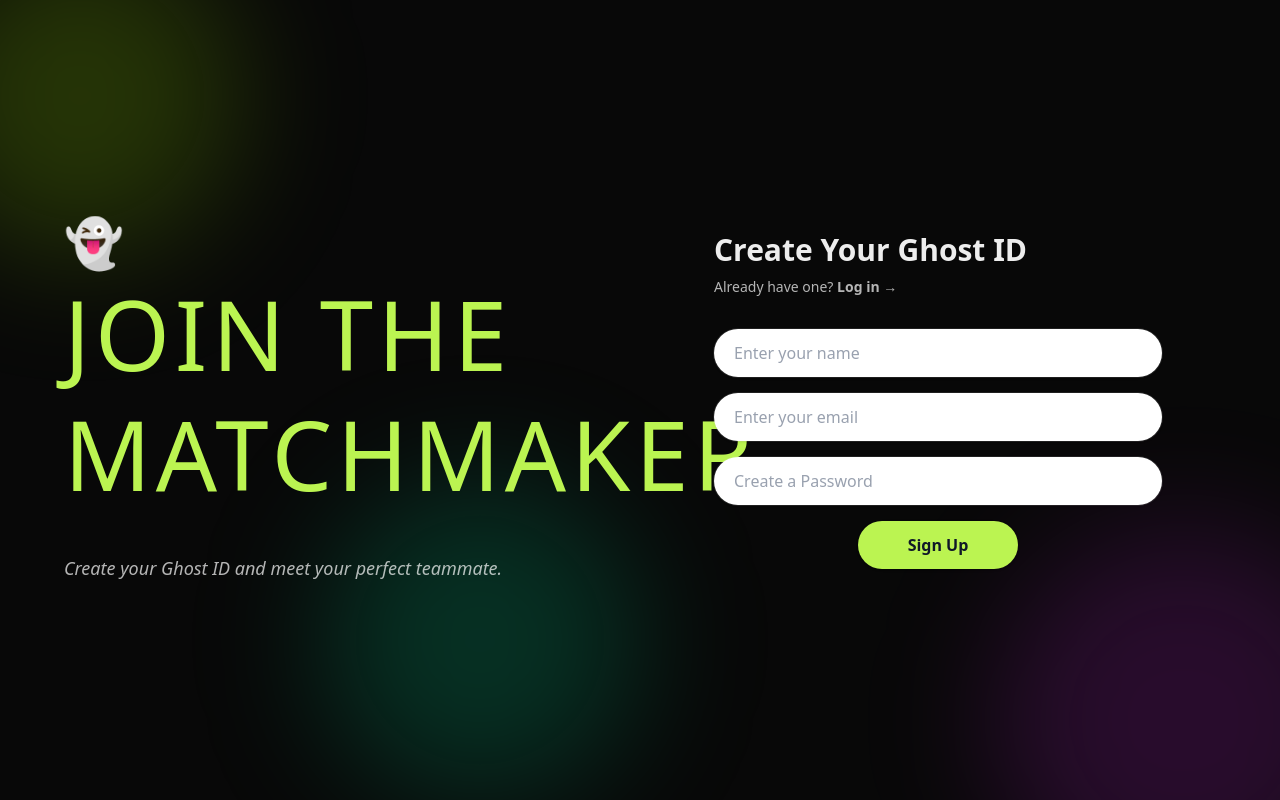
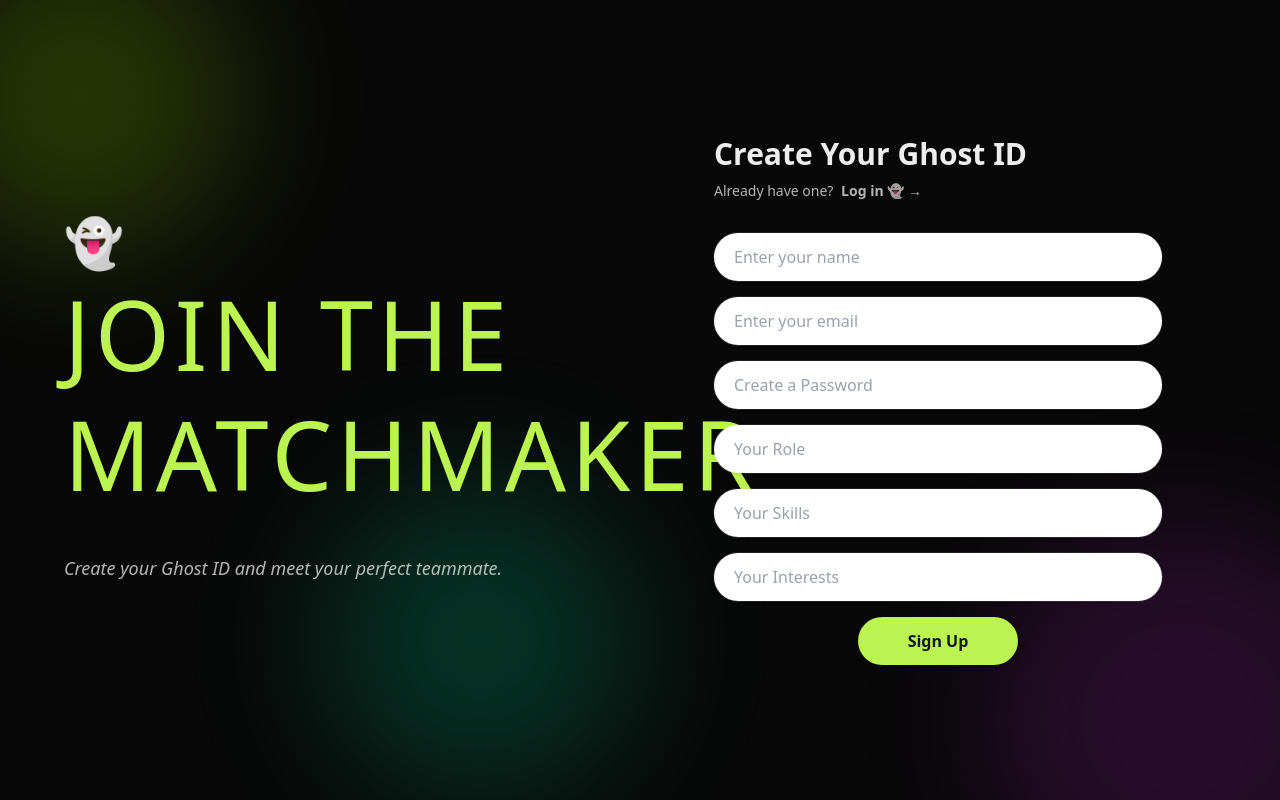
Before and after one commit to Ligo-code/Hackathon_Matchmaker, a React (Vite) app in the folder frontend/: page /register in a window 1280 px wide. Built offline with nearby package versions, Linux system fonts and the light colour scheme; no server answers; a web font is replaced by a local one.

Commit message:
register fix

```diff
--- a/frontend/src/components/AuthLayout.jsx
+++ b/frontend/src/components/AuthLayout.jsx
@@ -1,14 +1,10 @@
 export default function AuthLayout({ left, children }) {
   return (
     <div className="relative min-h-screen w-screen overflow-hidden">
-      {/* full-viewport black backdrop */}
       <div className="fixed inset-0 -z-10 bg-[#0a0a0a]" />
-
-      {/* glow blobs */}
       <div className="pointer-events-none absolute -top-16 -left-20 h-80 w-80 rounded-full bg-lime-400/20 blur-3xl" />
       <div className="pointer-events-none absolute bottom-0 left-1/4 h-80 w-80 rounded-full bg-emerald-400/20 blur-3xl" />
       <div className="pointer-events-none absolute -bottom-28 -right-24 h-96 w-96 rounded-full bg-fuchsia-500/15 blur-3xl" />
-
       <div className="relative grid min-h-screen w-full grid-cols-1 items-center gap-10 px-6 py-12 md:grid-cols-2 md:px-10 lg:px-16">
         <div className="text-center md:text-left">{left}</div>
         <div className="w-full flex justify-center">{children}</div>
--- a/frontend/src/pages/Login.jsx
+++ b/frontend/src/pages/Login.jsx
@@ -33,7 +33,7 @@ export default function Login() {
           No ghost ID yet?{" "}
           <Link
             to="/register"
-            className="font-semibold text-lime-300 hover:text-lime-200 inline-flex items-center gap-1"
+            className="ml-1 font-semibold text-lime-300 hover:text-lime-200 inline-flex items-center gap-1"
           >
             Sign Up <span aria-hidden>💀</span> →
           </Link>
@@ -42,7 +42,7 @@ export default function Login() {
         <form
           className="mt-8 space-y-4"
           onSubmit={(e) => {
-            e.preventDefault(); /* TODO: login */
+            e.preventDefault();
           }}
         >
           <AuthInput
--- a/frontend/src/pages/Register.jsx
+++ b/frontend/src/pages/Register.jsx
@@ -8,6 +8,9 @@ export default function Register() {
   const [name, setName] = useState("");
   const [email, setEmail] = useState("");
   const [pwd, setPwd] = useState("");
+  const [role, setRole] = useState("");
+  const [skills, setSkills] = useState("");
+  const [interests, setInterests] = useState("");
 
   const left = (
     <>
@@ -33,16 +36,16 @@ export default function Register() {
           Already have one?{" "}
           <Link
             to="/login"
-            className="font-semibold text-lime-300 hover:text-lime-200 inline-flex items-center gap-1"
+            className="ml-1 font-semibold text-lime-300 hover:text-lime-200 inline-flex items-center gap-1"
           >
-            Log in →
+            Log in 👻 →
           </Link>
         </p>
 
         <form
           className="mt-8 space-y-4"
           onSubmit={(e) => {
-            e.preventDefault(); /* TODO: register */
+            e.preventDefault();
           }}
         >
           <AuthInput
@@ -65,6 +68,26 @@ export default function Register() {
             placeholder="Create a Password"
             required
           />
+          <AuthInput
+            value={role}
+            onChange={(e) => setRole(e.target.value)}
+            placeholder="Your Role"
+            required
+          />
+
+          <AuthInput
+            value={skills}
+            onChange={(e) => setSkills(e.target.value)}
+            placeholder="Your Skills"
+            required
+          />
+
+          <AuthInput
+            value={interests}
+            onChange={(e) => setInterests(e.target.value)}
+            placeholder="Your Interests"
+            required
+          />
           <AuthButton type="submit">Sign Up</AuthButton>
         </form>
       </div>
```
Also changed, not shown: frontend/src/App.css (added).
